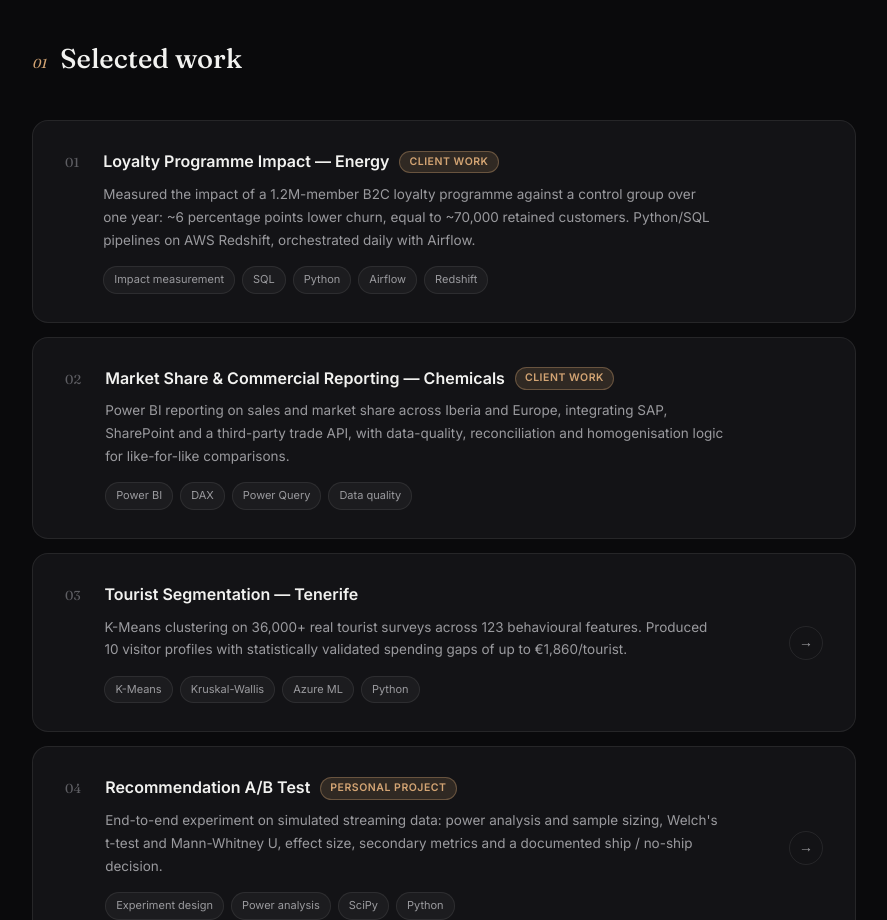
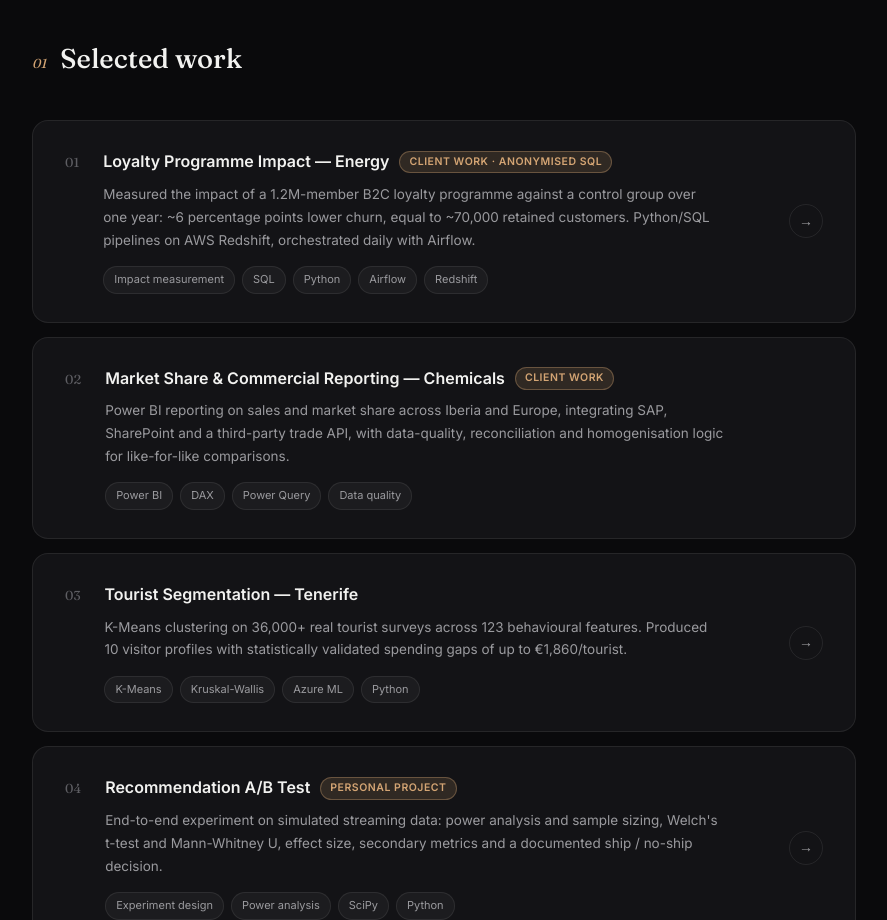
Before and after one commit to andreguichardd/andreguichardd.github.io, a plain HTML site: page index.html in a window 1280 px wide. Shown: the part 1020-1940 px from the top of the page, without its empty margins (196-1083 px from the left). Drawn offline with Linux system fonts and the light colour scheme.

Commit message:
Link loyalty project card to the anonymised SQL repository
Co-Authored-By: Claude Opus 5.5 <noreply@anthropic.com>
Claude-Session: https://claude.ai/code/session_01BVWXbq91ZttfjsrjD9CKZu

```diff
--- a/index.html
+++ b/index.html
@@ -173,14 +173,15 @@
   </div>
   <div class="projects">
 
-    <div class="project-card">
+    <a href="https://github.com/andreguichardd/Loyalty-Program-Client-" target="_blank" class="project-card">
       <span class="project-index">01</span>
       <div>
-        <h3>Loyalty Programme Impact — Energy <span class="badge">Client work</span></h3>
+        <h3>Loyalty Programme Impact — Energy <span class="badge">Client work · anonymised SQL</span></h3>
         <p>Measured the impact of a 1.2M-member B2C loyalty programme against a control group over one year: ~6 percentage points lower churn, equal to ~70,000 retained customers. Python/SQL pipelines on AWS Redshift, orchestrated daily with Airflow.</p>
         <div class="tags"><span class="tag">Impact measurement</span><span class="tag">SQL</span><span class="tag">Python</span><span class="tag">Airflow</span><span class="tag">Redshift</span></div>
       </div>
-    </div>
+      <span class="project-arrow">→</span>
+    </a>
 
     <div class="project-card">
       <span class="project-index">02</span>
```
